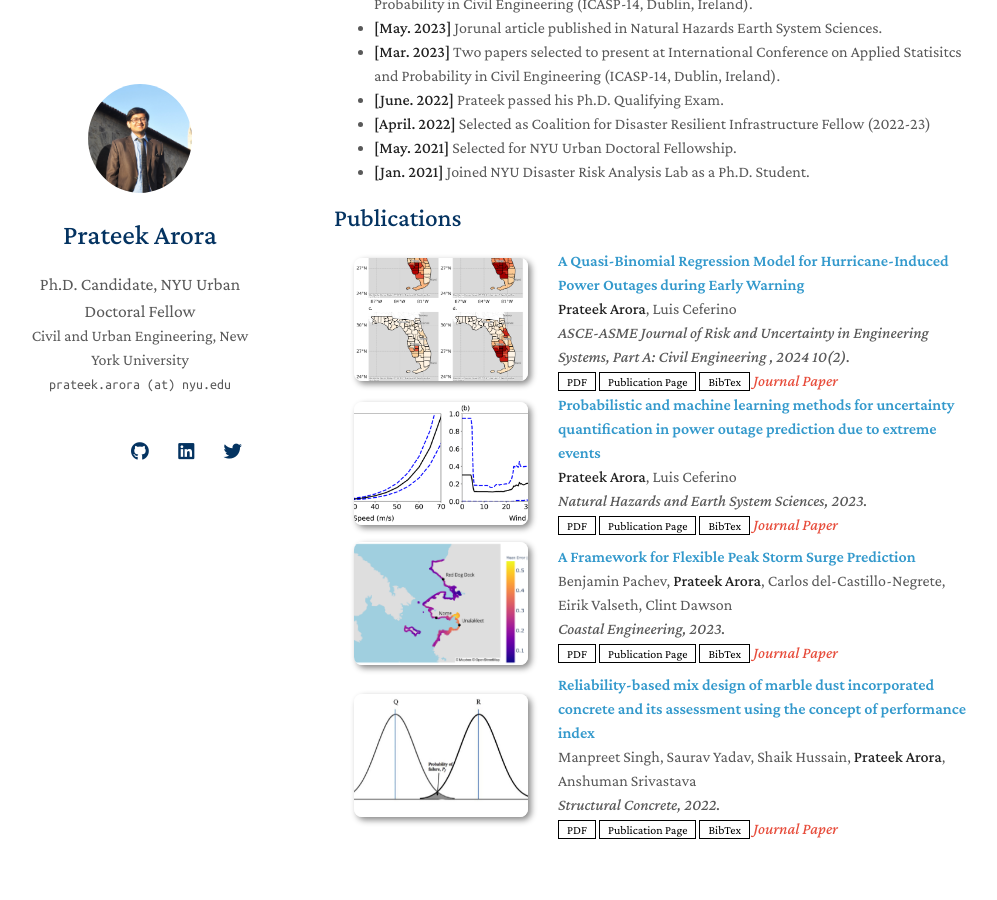
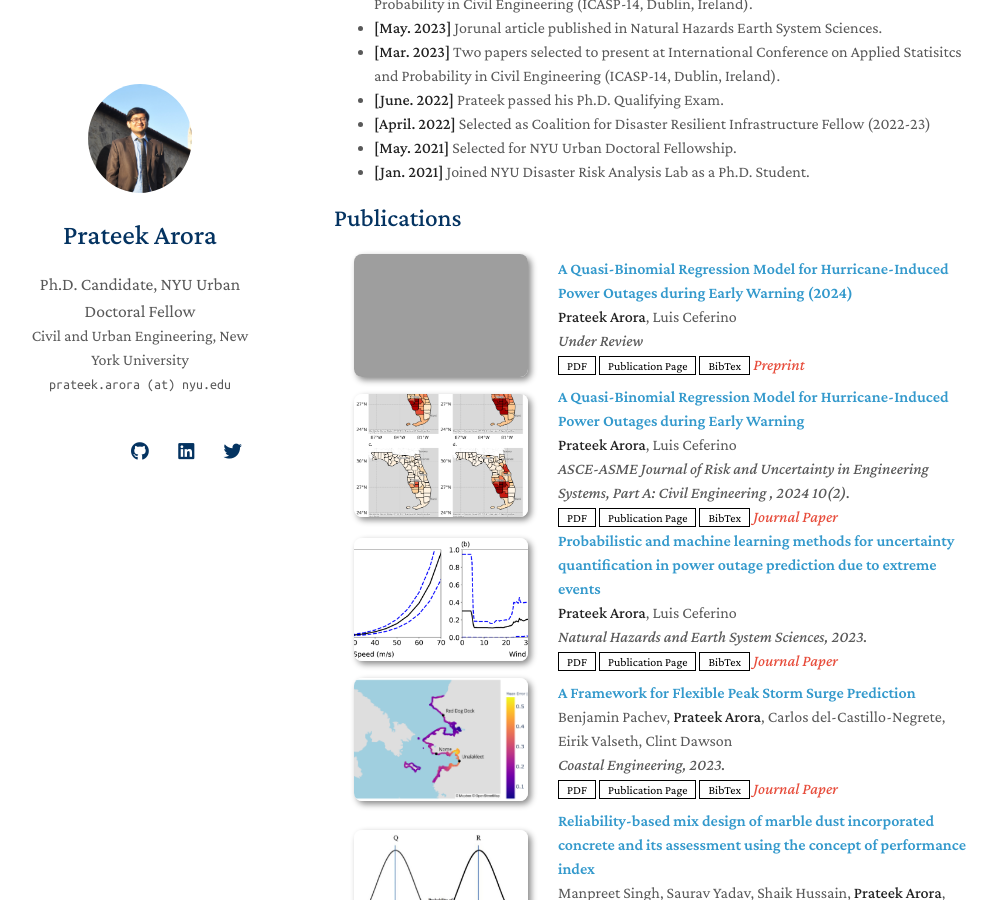
Before and after one commit to pa56/profile, a Jekyll site: the page built from index.md, in a window 1280 px wide and 900 px high, scrolled down 766 px. Shown: the whole window, without its empty margins (136-1133 px from the left). Built offline with Jekyll 4.4.1, drawn with Linux system fonts in a browser that asks for light colours; nearby versions of some CDN libraries; a style sheet for code colours, icons or effects is not loaded; our own code applies the rules of GitHub Pages for plain Markdown files; grey boxes are pictures that could not be loaded.

Commit message:
Update publications.md

```diff
--- a/_includes/publications.md
+++ b/_includes/publications.md
@@ -4,6 +4,24 @@
 <ol class="bibliography">
 
 <li>
+<div class="pub-row">
+
+  <div class="col-sm-3 abbr" style="position: relative;padding-right: 15px;padding-left: 15px;">
+    <img src="assets/img/Figure5.png" class="teaser img-fluid z-depth-1">
+  </div>
+
+  <div class="col-sm-9" style="position: relative;padding-right: 15px;padding-left: 20px;">
+    <div class="title"><a href="https://engrxiv.org/preprint/view/3899">A Quasi-Binomial Regression Model for Hurricane-Induced Power Outages during Early Warning (2024)</a></div>
+    <div class="author"><strong>Prateek Arora</strong>, Luis Ceferino</div>
+    <div class="periodical"><em>Under Review</em></div>
+    <div class="links">
+      <a href="https://engrxiv.org/preprint/view/3899" class="btn btn-sm z-depth-0" role="button" target="_blank" style="font-size:12px;">PDF</a>
+      <a href="https://engrxiv.org/preprint/view/3899" class="btn btn-sm z-depth-0" role="button" target="_blank" style="font-size:12px;">Publication Page</a>
+      <a href="https://scholar.googleusercontent.com/scholar.bib?q=info:SY-poN-_A9kJ:scholar.google.com/&output=citation&scisdr=ClE48TCQELn_x5p9TwI:AFWwaeYAAAAAZyJ7VwI10bccwJs7kgJooqxagaU&scisig=AFWwaeYAAAAAZyJ7V4jPj8UglydgSHUBTsmL_KM&scisf=4&ct=citation&cd=-1&hl=en" class="btn btn-sm z-depth-0" role="button" target="_blank" style="font-size:12px;">BibTex</a>
+      <strong><i style="color:#e74d3c">Preprint</i></strong>
+    </div>
+  </div>
+</div>
 
 <div class="pub-row">
 
```
